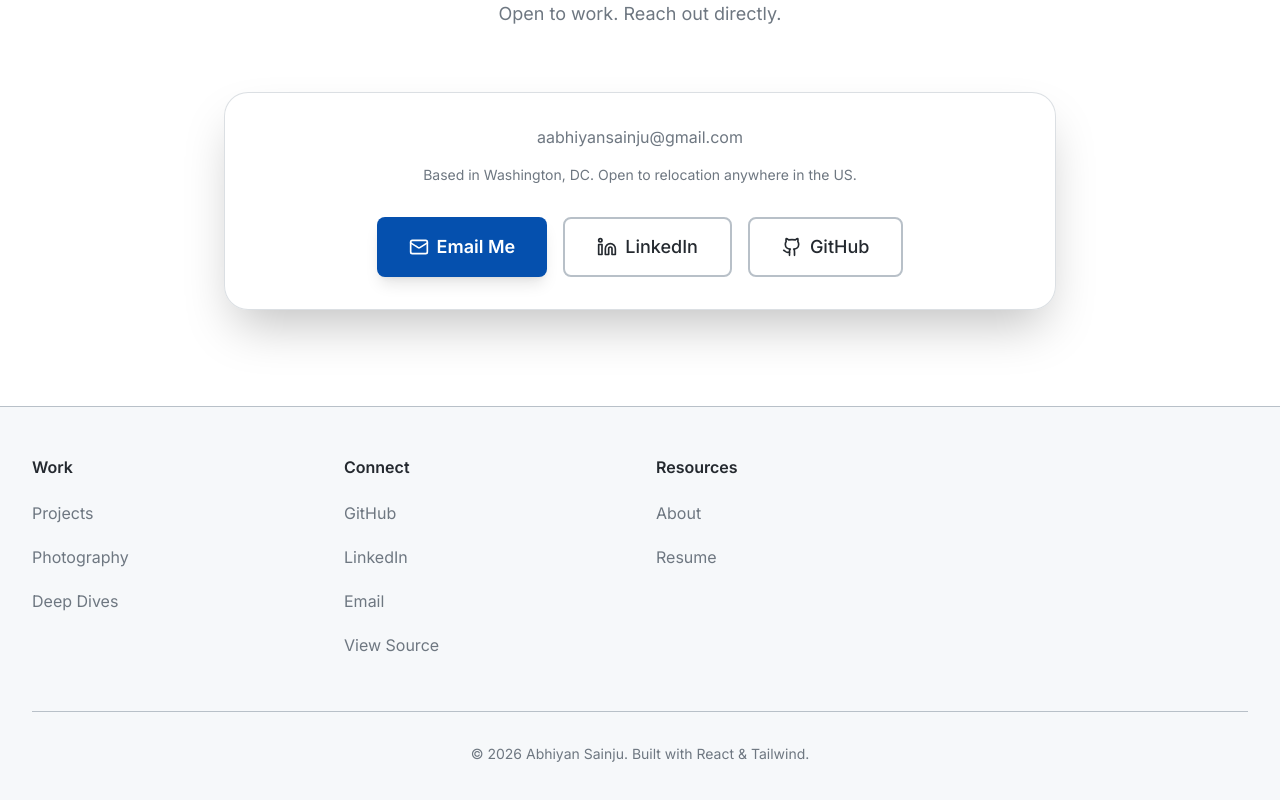
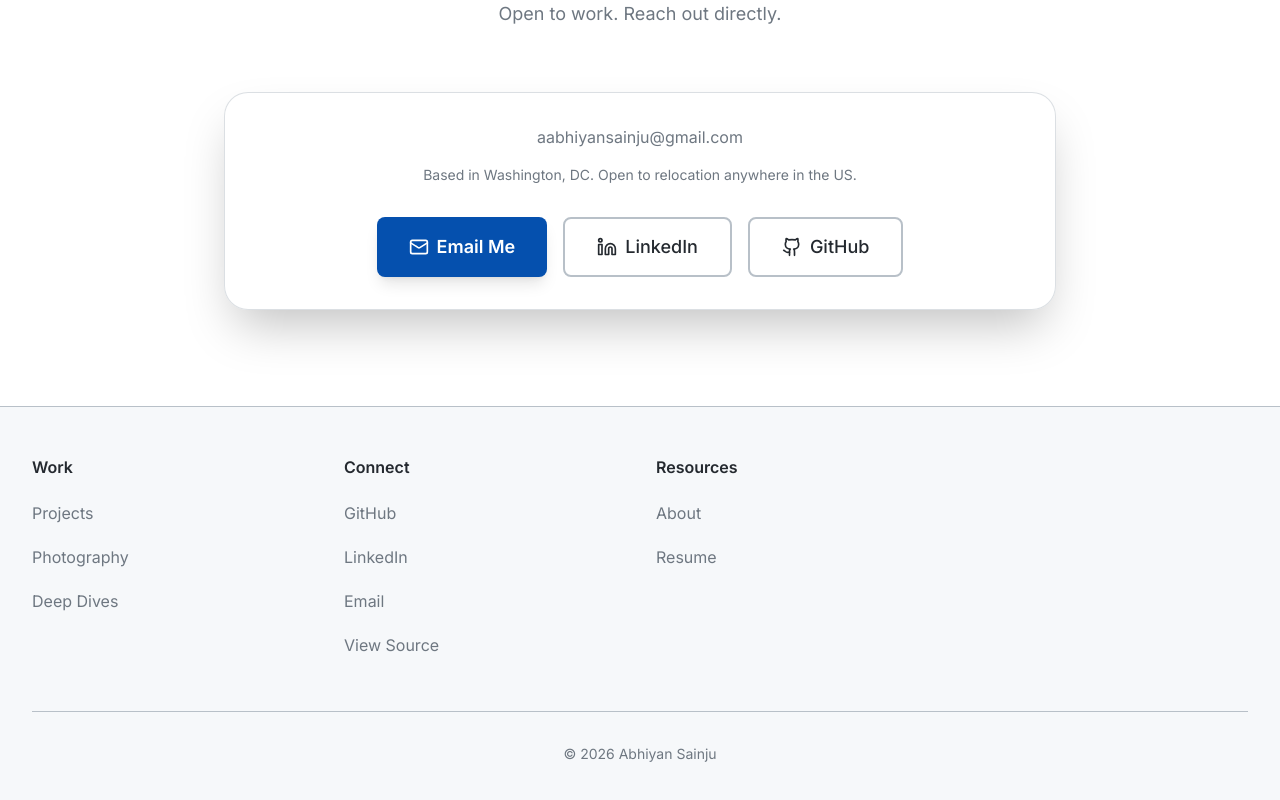
Before and after one commit to aabhiyann/portfolio-abhiyan, a React (Vite) app: page / in a window 1280 px wide. Shown: the part 3213-4013 px from the top of the page. Built offline with nearby package versions, Linux system fonts and the light colour scheme.

Commit message:
fix(footer): remove 'Built with React and Tailwind' from copyright line

```diff
--- a/src/components/Footer.tsx
+++ b/src/components/Footer.tsx
@@ -73,10 +73,7 @@ const Footer: React.FC = () => {
           </div>
         </div>
         <div className="mt-12 pt-8 border-t border-border-primary text-center text-sm text-text-muted">
-          <p>
-            &copy; {new Date().getFullYear()} Abhiyan Sainju. Built with React &
-            Tailwind.
-          </p>
+          <p>&copy; {new Date().getFullYear()} Abhiyan Sainju</p>
         </div>
       </div>
     </footer>
```
